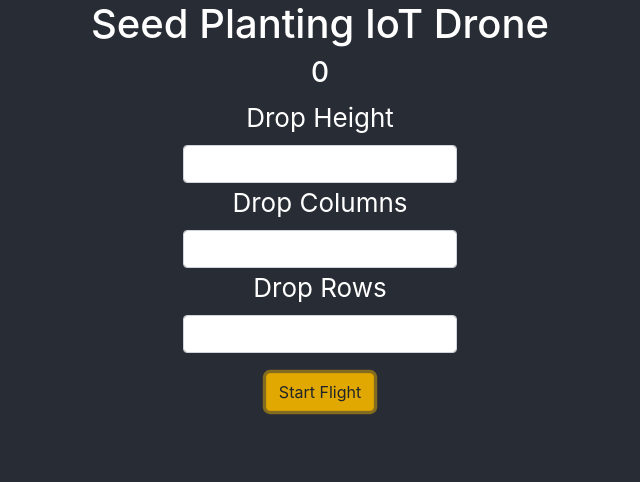
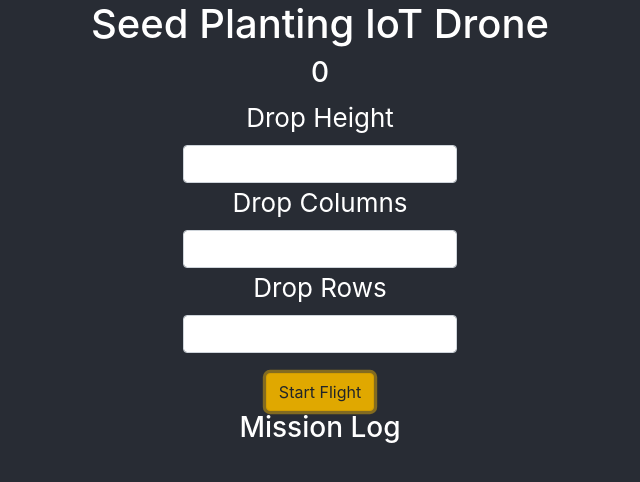
Before and after one commit to RubenEngel/iot-seed-drone, a React (Create React App) app: page / in a window 1280 px wide. Both pictures are taken after a click on the button "Start Flight". Shown: the top 482 px of the page, without its empty margins (320-960 px from the left). Built offline with nearby package versions, Linux system fonts and the light colour scheme; no server answers.

Commit message:
post request

```diff
--- a/src/App.js
+++ b/src/App.js
@@ -38,6 +38,7 @@ function App() {
       const [dropHeight, setDropHeight] = useState('')
       const [dropColumns, setDropColumns] = useState('')
       const [dropRows, setDropRows] = useState('')
+      const [flightStarted, setFlightStarted] = useState(false)
 
       const flightParams = ({
         dropHeight: dropHeight,
@@ -47,6 +48,15 @@ function App() {
 
       function handleSubmit() {
         console.log(flightParams)
+        setFlightStarted(true)
+        if (dropHeight != '' && dropColumns != '' && dropRows != '') {
+          fetch('/api/params', {
+            method: 'POST',
+            headers: { 'Content-Type': 'application/json' },
+            body: JSON.stringify(flightParams)
+          })
+          .then(response => console.log(response.json()))
+        }
       }
 
   return (
@@ -66,6 +76,10 @@ function App() {
         </Form>
         <Button onClick={handleSubmit} className="start-flight" variant="warning">Start Flight</Button>
 
+        {flightStarted &&
+          <h3>Mission Log</h3>
+
+          }
 
       </header>
     </div>
```
